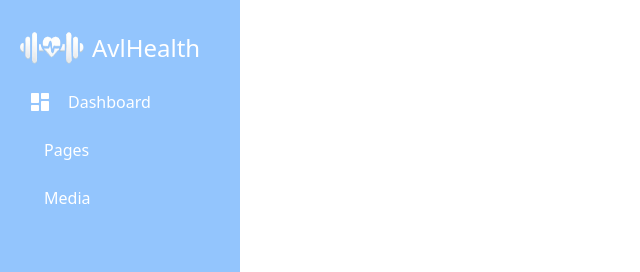
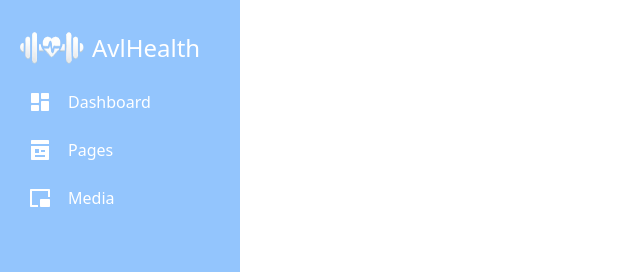
Before and after one commit to AvielO/avlprog, a React (Vite) app: page / in a window 1280 px wide. Shown: the top 272 px of the page, without its empty margins (0-640 px from the left). Built offline with nearby package versions, Linux system fonts and the light colour scheme.

Commit message:
SidbarItem Created and used, unnecessary tailwind classes deleted.

```diff
--- a/src/Components/Sidebar/Sidebar.tsx
+++ b/src/Components/Sidebar/Sidebar.tsx
@@ -1,17 +1,20 @@
-import { useState } from "react";
-import { BsArrowLeftShort } from "react-icons/bs";
-import { RiDashboardFill } from "react-icons/ri";
+import {
+  RiDashboardFill,
+  RiPagesFill,
+  RiPictureInPictureFill,
+} from "react-icons/ri";
+import SidebarItem from "../SidebarItem/SidebarItem";
 
 const Sidebar = () => {
-  const [open, setOpen] = useState(true);
-  const menus = [
+  const menu = [
     {
       title: "Dashboard",
-      icon: <RiDashboardFill />,
+      icon: RiDashboardFill,
     },
-    { title: "Pages" },
+    { title: "Pages", icon: RiPagesFill },
     {
       title: "Media",
+      icon: RiPictureInPictureFill,
     },
   ];
 
@@ -22,7 +25,7 @@ const Sidebar = () => {
       <div className="inline-flex cursor-pointer">
         <img
           src="/assets/logo/textless-logo.png"
-          className={`w-16 mr-2 duration-300 ${open && "rotate-[360deg]"}`}
+          className={`w-16 mr-2 duration-300 md:rotate-[360deg]`}
           alt="AvlHealth Logo"
         />
         <h1
@@ -33,16 +36,8 @@ const Sidebar = () => {
       </div>
 
       <ul className="pt-2 flex flex-col justify-center">
-        {menus.map((menu, index) => (
-          <li
-            key={index}
-            className="text-white text-sm flex items-center gap-x-4 cursor-pointer p-2 duration-300 hover:bg-blue-200 rounded-md my-1"
-          >
-            <span className="text-2xl block float-left">{menu.icon}</span>
-            <span className={`text-base font-medium hidden md:block`}>
-              {menu.title}
-            </span>
-          </li>
+        {menu.map((item, index) => (
+          <SidebarItem key={index} title={item.title} Icon={item.icon} />
         ))}
       </ul>
     </div>
--- a/src/Components/SidebarItem/SidebarItem.tsx
+++ b/src/Components/SidebarItem/SidebarItem.tsx
@@ -1,5 +1,17 @@
-const SidebarItem = () => {
-  return <div>Sidebar Items</div>;
+import { IconType } from "react-icons";
+
+interface SidebarItemProps {
+  title: string;
+  Icon: IconType;
+}
+
+const SidebarItem: React.FC<SidebarItemProps> = ({ title, Icon }) => {
+  return (
+    <li className="flex text-white gap-x-4 cursor-pointer p-2 duration-300 hover:bg-blue-200 rounded-md my-1">
+      <Icon className="text-2xl" />
+      <span className={`text-base font-medium hidden md:block`}>{title}</span>
+    </li>
+  );
 };
 
 export default SidebarItem;
```
